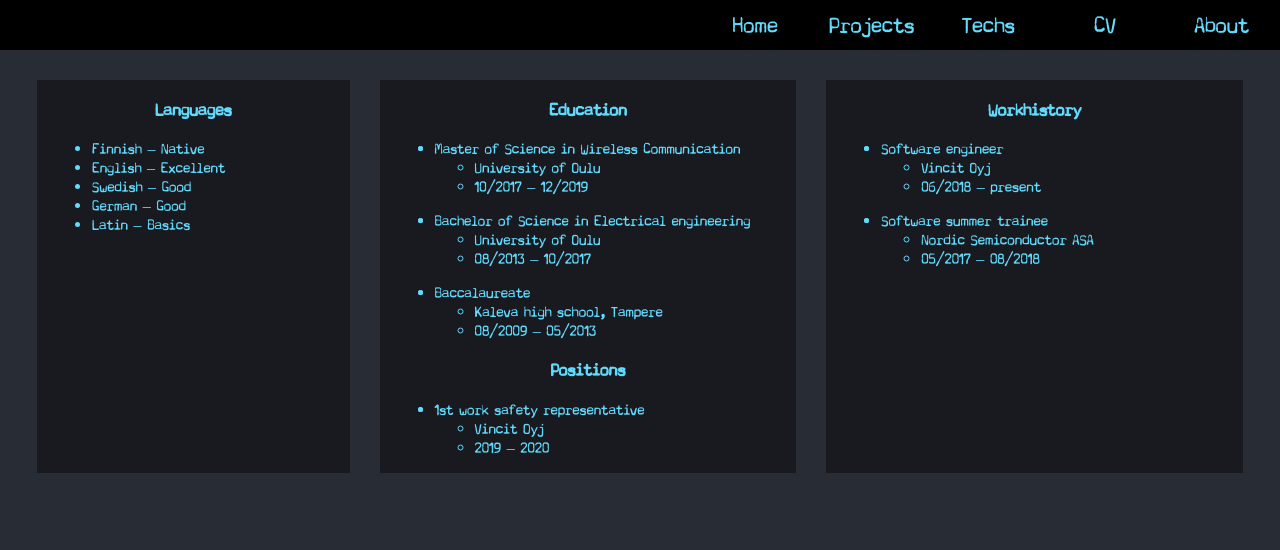
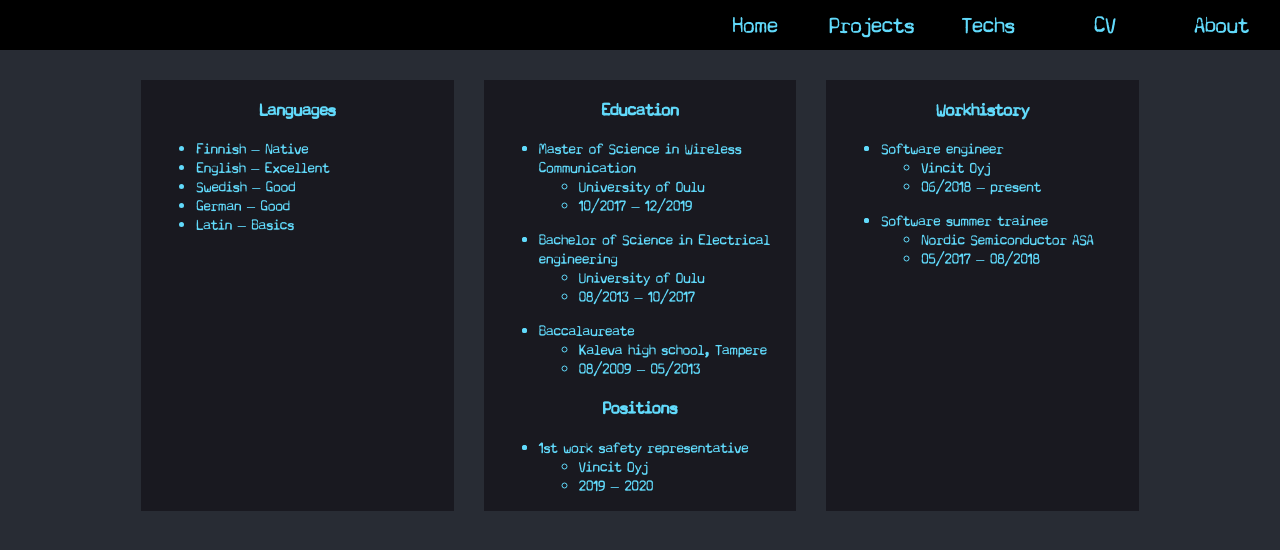
Before and after one commit to Jore93/highlander, a React (Create React App) app in the folder frontend/: page /cv in a window 1280 px wide. Shown: the top 550 px of the page. Built offline with nearby package versions, Linux system fonts and the light colour scheme.

Commit message:
Fix column width settings

```diff
--- a/frontend/src/screens/CV.tsx
+++ b/frontend/src/screens/CV.tsx
@@ -28,7 +28,7 @@ const CV = () => {
               }
             </ul>
           </Col>
-          <Col sm={12} md={4} lg={4} className='content' style={styles.colStyle}>
+          <Col sm={12} md={4} lg={3} className='content' style={styles.colStyle}>
             <h3>Education</h3>
             <ul>
               {
@@ -66,7 +66,7 @@ const CV = () => {
               }
             </ul>
           </Col>
-          <Col sm={12} md={4} lg={4} className='content-2' style={styles.colStyle}>
+          <Col sm={12} md={4} lg={3} className='content-2' style={styles.colStyle}>
             <h3>Workhistory</h3>
             <ul>
               {
```
